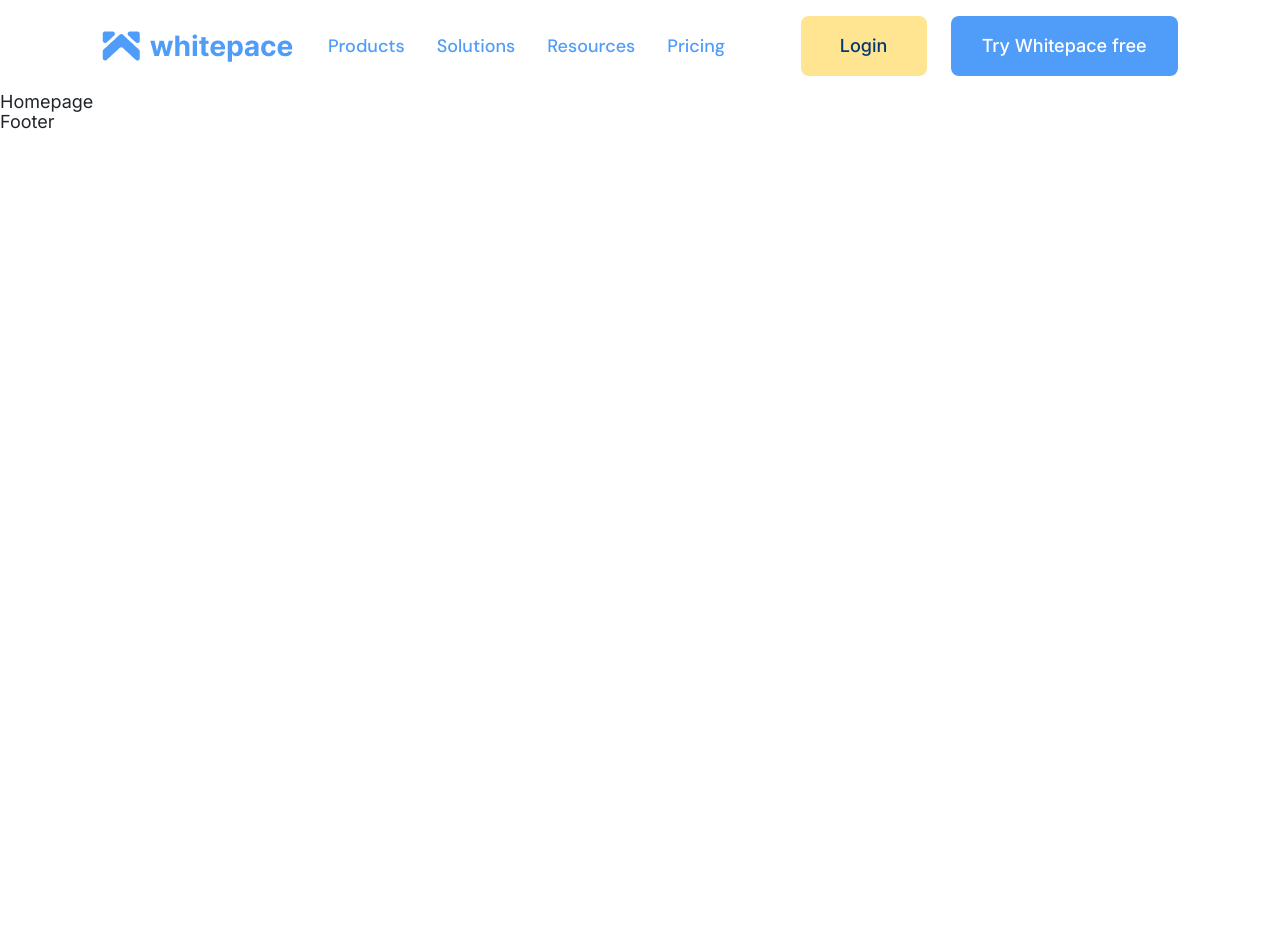
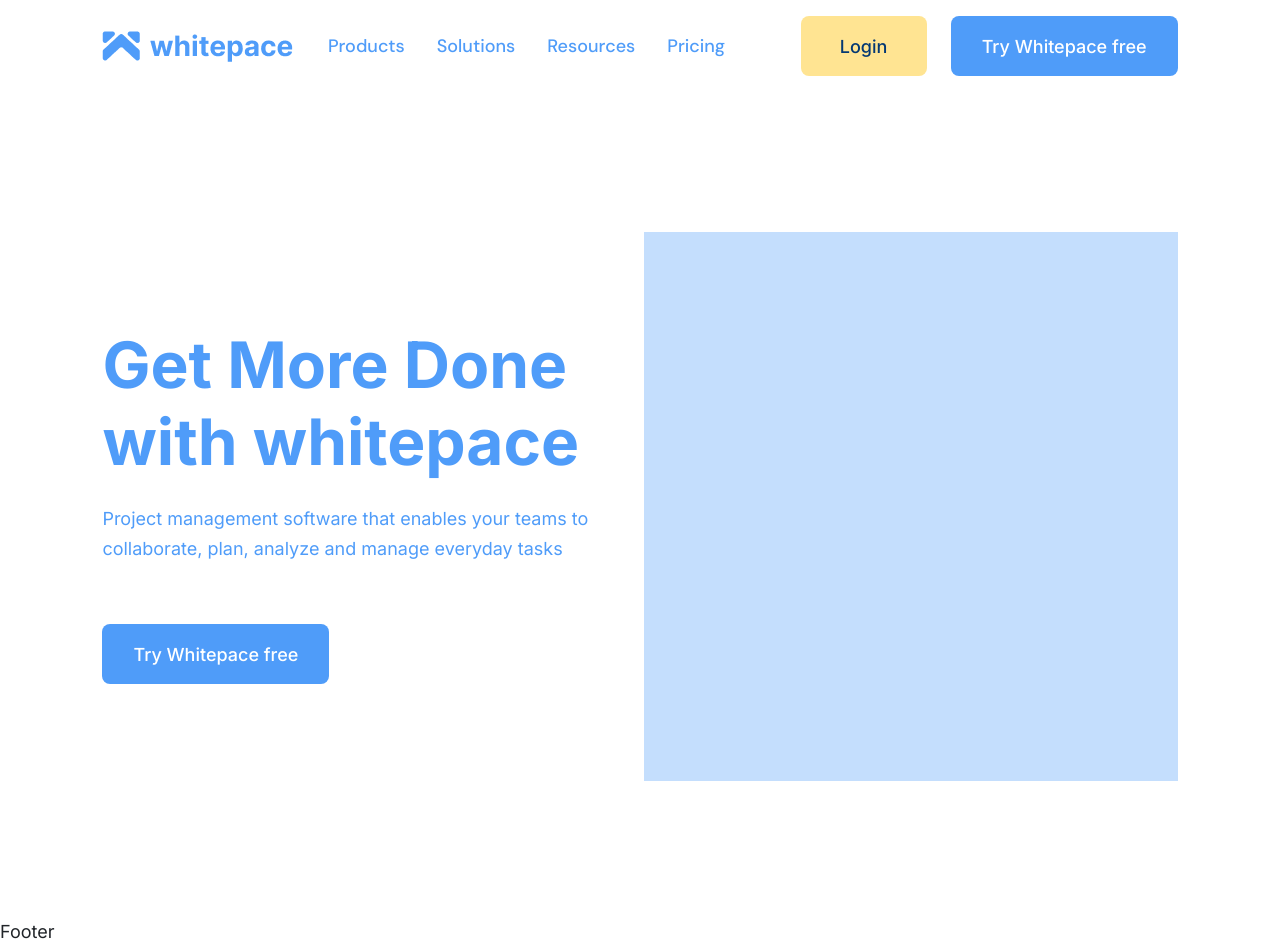
Before and after one commit to Golden-Ogbeka/saas-landing-page-vue, a Vue app: page / in a window 1280 px wide. Before the commit the page ends 800 px from the top, so only its background shows below. Built offline with nearby package versions, Linux system fonts and the light colour scheme.

Commit message:
Hero section

```diff
--- a/src/components/layout/Navbar.vue
+++ b/src/components/layout/Navbar.vue
@@ -46,12 +46,12 @@ const links: {
           </li>
         </ul>
         <button
-          class="bg-secondary w-[126px] h-[60px] rounded-lg duration-150 hover:brightness-105 font-medium text-darkBlue hidden lg:block"
+          class="bg-secondary w-[126px] h-[60px] rounded-lg duration-150 hover:drop-shadow font-medium text-darkBlue hidden lg:block"
         >
           Login
         </button>
         <button
-          class="bg-primary w-[227px] h-[60px] rounded-lg duration-150 hover:brightness-105 font-medium text-white ml-6 hidden lg:block"
+          class="bg-primary w-[227px] h-[60px] rounded-lg duration-150 hover:drop-shadow-md font-medium text-white ml-6 hidden lg:block"
         >
           Try Whitepace free
         </button>
--- /dev/null
+++ b/src/components/layout/Placeholder.vue
@@ -0,0 +1,13 @@
+<script lang="ts" setup>
+defineProps<{
+  width: string;
+  height: string;
+}>();
+</script>
+
+<template>
+  <div
+    class="bg-lightBlue max-w-full max-h-[367px] md:max-h-full xl:min-w-full"
+    :style="{ width, height }"
+  />
+</template>
--- /dev/null
+++ b/src/components/pages/Home/HeroSection.vue
@@ -0,0 +1,31 @@
+<script setup lang="ts">
+import Placeholder from "../../layout/Placeholder.vue";
+</script>
+
+<template>
+  <div class="pl-[8vw] pr-[8vw] p-[140px]">
+    <div
+      class="grid grid-cols-1 lg:grid-cols-2 gap-y-[100px] gap-x-2 justify-items-center lg:justify-items-start"
+    >
+      <div
+        class="flex flex-col items-center lg:items-start text-center lg:text-left lg:pt-[94px] lg:pb-[94px]"
+      >
+        <h1
+          class="text-blue font-bold md:text-[64px] md:leading-[77px] text-4xl sm:text-[54px]"
+        >
+          Get More Done with whitepace
+        </h1>
+        <p class="text-blue leading-[30px] mt-6 mb-[60px]">
+          Project management software that enables your teams to collaborate,
+          plan, analyze and manage everyday tasks
+        </p>
+        <button
+          class="bg-primary w-[227px] h-[60px] rounded-lg duration-150 hover:drop-shadow-md font-medium text-white"
+        >
+          Try Whitepace free
+        </button>
+      </div>
+      <Placeholder width="824px" height="549px" />
+    </div>
+  </div>
+</template>
--- a/src/styles/global.css
+++ b/src/styles/global.css
@@ -13,7 +13,7 @@
 
 body {
   transition: color 0.5s, background-color 0.5s;
-  line-height: 20px;
+  line-height: normal;
   font-family: Inter, -apple-system, BlinkMacSystemFont, "Segoe UI", Roboto,
     Oxygen, Ubuntu, Cantarell, "Fira Sans", "Droid Sans", "Helvetica Neue",
     sans-serif;
--- a/src/views/HomeView.vue
+++ b/src/views/HomeView.vue
@@ -1,10 +1,13 @@
 <script setup lang="ts">
 import Navbar from "../components/layout/Navbar.vue";
 import Footer from "../components/layout/Footer.vue";
+import HeroSection from "../components/pages/Home/HeroSection.vue";
 </script>
 
 <template>
   <Navbar />
-  <main>Homepage</main>
+  <main>
+    <HeroSection />
+  </main>
   <Footer />
 </template>
--- a/tailwind.config.js
+++ b/tailwind.config.js
@@ -16,6 +16,8 @@ module.exports = {
       backgroundColor: {
         primary: "#4F9CF9",
         secondary: "#FFE492",
+        lightBlue: "#C4DEFD",
+        darkBlue: "#043873",
       },
     },
   },
```
